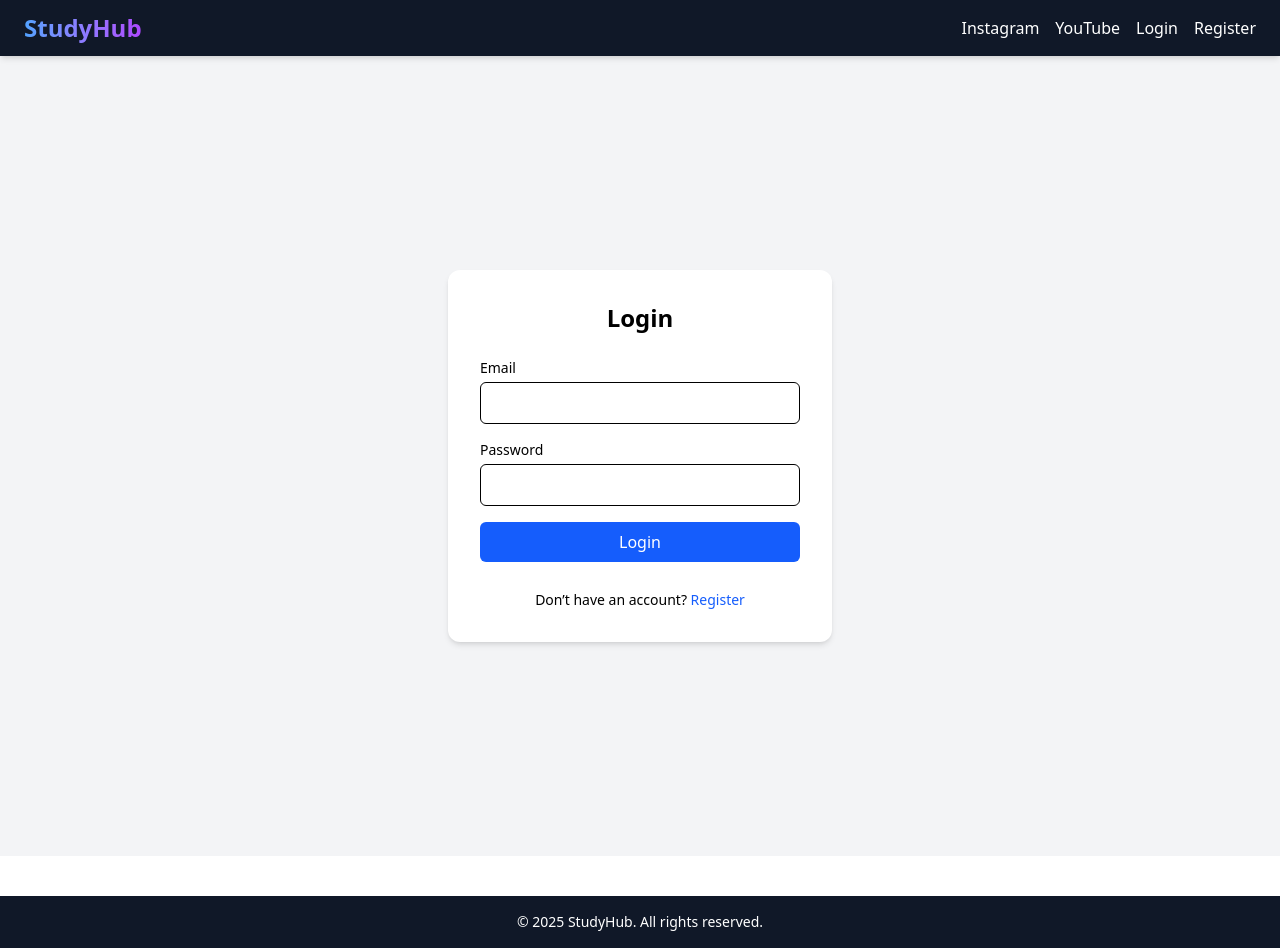
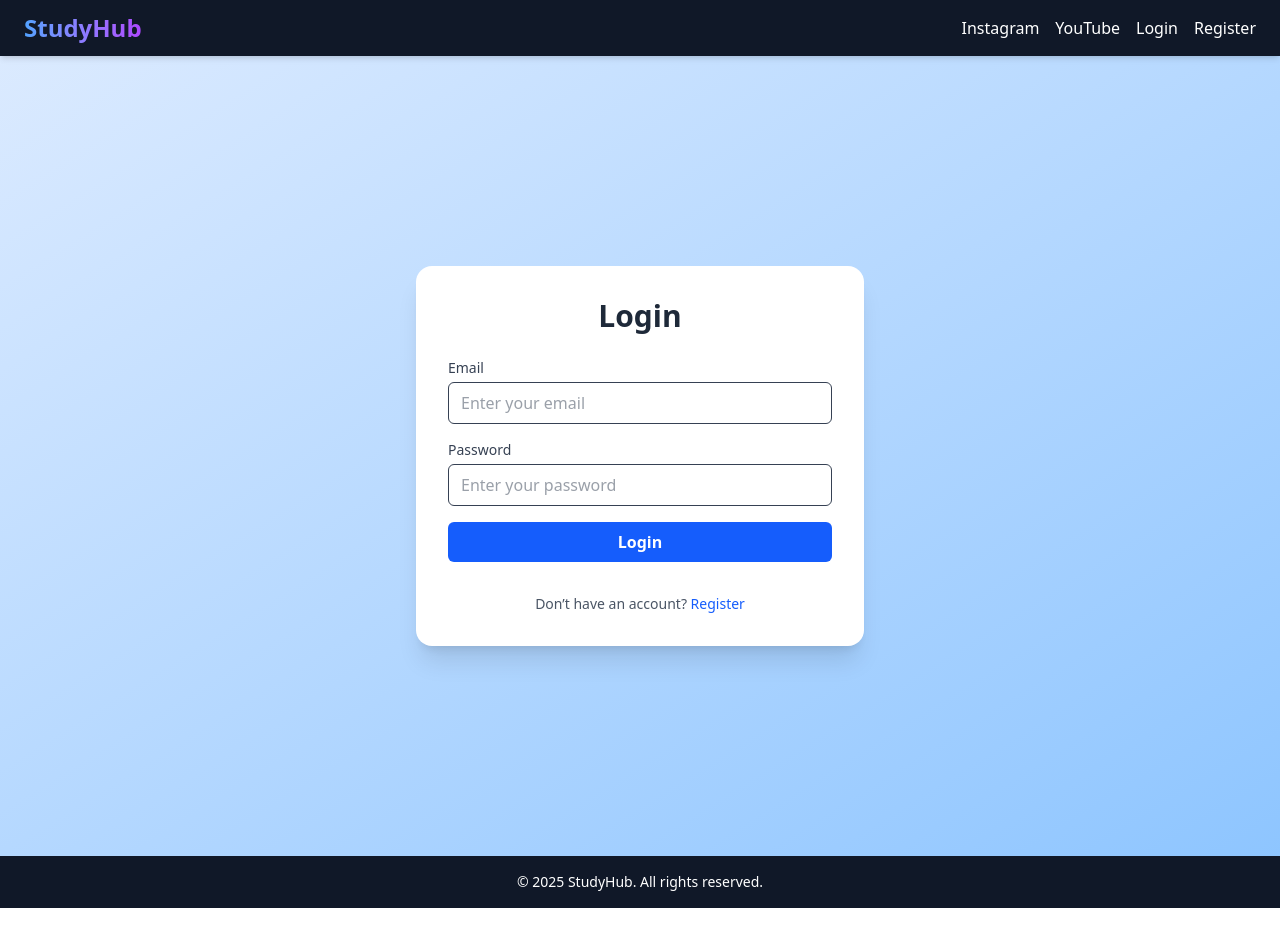
Before and after one commit to Vishalk1402/notes_frontend, a React (Vite) app: page / in a window 1280 px wide. After the commit the page ends 908 px from the top, so only its background shows below. Built offline with nearby package versions, Linux system fonts and the light colour scheme; no server answers.

Commit message:
login and register updated

```diff
--- a/package.json
+++ b/package.json
@@ -17,7 +17,8 @@
     "react": "^19.1.1",
     "react-dom": "^19.1.1",
     "react-icons": "^5.5.0",
-    "react-router-dom": "^7.9.3"
+    "react-router-dom": "^7.9.3",
+    "react-spinners": "^0.17.0"
   },
   "devDependencies": {
     "@eslint/js": "^9.36.0",
--- a/src/components/Footer.jsx
+++ b/src/components/Footer.jsx
@@ -3,7 +3,7 @@ import React from "react";
 
 const Footer = () => {
   return (
-    <footer className="bg-gray-900 text-white py-4 mt-10">
+    <footer className="bg-gray-900 text-white py-4 ">
       <div className="max-w-6xl mx-auto flex flex-col md:flex-row justify-center items-center px-6">
         <p className="text-sm">&copy; {new Date().getFullYear()} StudyHub. All rights reserved.</p>
       </div>
--- a/src/pages/Login.jsx
+++ b/src/pages/Login.jsx
@@ -2,66 +2,102 @@ import { useState, useContext } from "react";
 import { useNavigate } from "react-router-dom";
 import API from "../api/api";
 import { AuthContext } from "../context/AuthContext";
+import ClipLoader from "react-spinners/ClipLoader"; // 🔹 Spinner
 
 function Login() {
   const navigate = useNavigate();
   const { login } = useContext(AuthContext);
+
   const [email, setEmail] = useState("");
   const [password, setPassword] = useState("");
   const [error, setError] = useState("");
+  const [loading, setLoading] = useState(false); // 🔹 Spinner state
 
   const handleSubmit = async (e) => {
     e.preventDefault();
+    setLoading(true);
+    setError("");
+
     try {
       const res = await API.post("/auth/login", { email, password });
       login(res.data.token, res.data.role);
       navigate("/dashboard");
     } catch (err) {
       setError("Invalid email or password");
+    } finally {
+      setLoading(false);
     }
   };
 
   return (
-    <div className="flex items-center justify-center min-h-screen bg-gray-100">
-      <div className="bg-white p-8 rounded-xl shadow-md w-96">
-        <h2 className="text-2xl font-bold mb-6 text-center">Login</h2>
+    <div className="flex items-center justify-center min-h-screen bg-gradient-to-br from-blue-100 to-blue-300 px-4">
+      <div className="bg-white p-8 rounded-2xl shadow-xl w-full max-w-md">
+        <h2 className="text-3xl font-bold mb-6 text-center text-gray-800">
+          Login
+        </h2>
 
-        {error && <p className="text-red-500 text-center mb-3">{error}</p>}
+        {error && (
+          <p className="text-red-500 text-center mb-3 text-sm font-medium">
+            {error}
+          </p>
+        )}
 
         <form onSubmit={handleSubmit} className="space-y-4">
+          {/* Email Field */}
           <div>
-            <label className="block text-sm font-medium mb-1">Email</label>
+            <label className="block text-sm font-medium mb-1 text-gray-700">
+              Email
+            </label>
             <input
               type="email"
-              className="w-full px-3 py-2 border rounded-md"
+              className="w-full px-3 py-2 border rounded-md focus:ring-2 focus:ring-blue-400 focus:outline-none text-gray-700"
               value={email}
               onChange={(e) => setEmail(e.target.value)}
               required
+              placeholder="Enter your email"
             />
           </div>
 
+          {/* Password Field */}
           <div>
-            <label className="block text-sm font-medium mb-1">Password</label>
+            <label className="block text-sm font-medium mb-1 text-gray-700">
+              Password
+            </label>
             <input
               type="password"
-              className="w-full px-3 py-2 border rounded-md"
+              className="w-full px-3 py-2 border rounded-md focus:ring-2 focus:ring-blue-400 focus:outline-none text-gray-700"
               value={password}
               onChange={(e) => setPassword(e.target.value)}
               required
+              placeholder="Enter your password"
             />
           </div>
 
+          {/* Login Button */}
           <button
             type="submit"
-            className="w-full bg-blue-600 text-white py-2 rounded-md hover:bg-blue-700 transition"
+            disabled={loading}
+            className={`w-full py-2 rounded-md text-white font-semibold transition ${
+              loading
+                ? "bg-blue-400 cursor-not-allowed"
+                : "bg-blue-600 hover:bg-blue-700"
+            }`}
           >
-            Login
+            {loading ? (
+              <div className="flex justify-center items-center gap-2">
+                <ClipLoader color="#ffffff" size={20} />
+                <span>Logging in...</span>
+              </div>
+            ) : (
+              "Login"
+            )}
           </button>
 
-          <p className="text-sm text-center mt-3">
+          {/* Register Link */}
+          <p className="text-sm text-center mt-4 text-gray-600">
             Don’t have an account?{" "}
             <span
-              className="text-blue-600 hover:underline cursor-pointer"
+              className="text-blue-600 hover:underline cursor-pointer font-medium"
               onClick={() => navigate("/register")}
             >
               Register
--- a/src/pages/Register.jsx
+++ b/src/pages/Register.jsx
@@ -1,6 +1,7 @@
 import { useState } from "react";
 import { useNavigate } from "react-router-dom";
 import API from "../api/api";
+import ClipLoader from "react-spinners/ClipLoader"; // 🔹 Spinner import
 
 function Register() {
   const navigate = useNavigate();
@@ -10,6 +11,7 @@ function Register() {
     password: "",
   });
   const [message, setMessage] = useState("");
+  const [loading, setLoading] = useState(false); // 🔹 Spinner state
 
   const handleChange = (e) => {
     setForm({ ...form, [e.target.name]: e.target.value });
@@ -17,71 +19,112 @@ function Register() {
 
   const handleSubmit = async (e) => {
     e.preventDefault();
+    setLoading(true);
+    setMessage("");
+
     try {
       await API.post("/auth/register", form);
-      setMessage("Registered successfully! Redirecting to Dashboard...");
-      setTimeout(() => navigate("/dashboard"), 1500);
+      setMessage("Registered successfully! Redirecting to login...");
+      setTimeout(() => navigate("/login"), 1500);
     } catch (err) {
-      setMessage("Registration failed. Try again.");
+      setMessage("❌ Registration failed. Try again.");
+    } finally {
+      setLoading(false);
     }
   };
 
   return (
-    <div className="flex items-center justify-center min-h-screen bg-gray-100">
-      <div className="bg-white p-8 rounded-xl shadow-md w-96">
-        <h2 className="text-2xl font-bold mb-6 text-center">Register</h2>
+    <div className="flex items-center justify-center min-h-screen bg-gradient-to-br from-blue-100 to-blue-300 px-4">
+      <div className="bg-white p-8 rounded-2xl shadow-xl w-full max-w-md">
+        <h2 className="text-3xl font-bold mb-6 text-center text-gray-800">
+          Create Account
+        </h2>
 
-        {message && <p className="text-center text-green-600 mb-3">{message}</p>}
+        {message && (
+          <p
+            className={`text-center mb-4 text-sm font-medium ${
+              message.includes("success") ? "text-green-600" : "text-red-500"
+            }`}
+          >
+            {message}
+          </p>
+        )}
 
         <form onSubmit={handleSubmit} className="space-y-4">
+          {/* Username */}
           <div>
-            <label className="block text-sm font-medium mb-1">Username</label>
+            <label className="block text-sm font-medium mb-1 text-gray-700">
+              Username
+            </label>
             <input
               name="username"
               type="text"
-              className="w-full px-3 py-2 border rounded-md"
+              className="w-full px-3 py-2 border rounded-md focus:ring-2 focus:ring-blue-400 focus:outline-none text-gray-700"
               value={form.username}
               onChange={handleChange}
               required
+              placeholder="Enter your username"
             />
           </div>
 
+          {/* Email */}
           <div>
-            <label className="block text-sm font-medium mb-1">Email</label>
+            <label className="block text-sm font-medium mb-1 text-gray-700">
+              Email
+            </label>
             <input
               name="email"
               type="email"
-              className="w-full px-3 py-2 border rounded-md"
+              className="w-full px-3 py-2 border rounded-md focus:ring-2 focus:ring-blue-400 focus:outline-none text-gray-700"
               value={form.email}
               onChange={handleChange}
               required
+              placeholder="Enter your email"
             />
           </div>
 
+          {/* Password */}
           <div>
-            <label className="block text-sm font-medium mb-1">Password</label>
+            <label className="block text-sm font-medium mb-1 text-gray-700">
+              Password
+            </label>
             <input
               name="password"
               type="password"
-              className="w-full px-3 py-2 border rounded-md"
+              className="w-full px-3 py-2 border rounded-md focus:ring-2 focus:ring-blue-400 focus:outline-none text-gray-700"
               value={form.password}
               onChange={handleChange}
               required
+              placeholder="Create a password"
             />
           </div>
 
+          {/* Register Button */}
           <button
             type="submit"
-            className="w-full bg-blue-600 text-white py-2 rounded-md hover:bg-blue-700 transition"
+            disabled={loading}
+            className={`w-full py-2 rounded-md text-white font-semibold transition ${
+              loading
+                ? "bg-blue-400 cursor-not-allowed"
+                : "bg-blue-600 hover:bg-blue-700"
+            }`}
           >
-            Register
+            {loading ? (
+              <div className="flex justify-center items-center gap-2">
+                <ClipLoader color="#ffffff" size={20} />
+                <span>Registering...</span>
+              </div>
+            ) : (
+              "Register"
+            )}
           </button>
 
-          <p className="text-sm text-center mt-3">
+          {/* Login Redirect */}
+          <p className="text-sm text-center mt-4 text-gray-600">
             Already have an account?{" "}
             <span
-              className="text-blue-600 hover:underline cursor-pointer"
-              onClick={() => navigate("/login")}
+              className="text-blue-600 hover:underline cursor-pointer font-medium"
+              onClick={() => navigate("/")}
             >
               Login
             </span>
```
Also changed, not shown: 1 other file (tests, documents, lock files or other folders).
